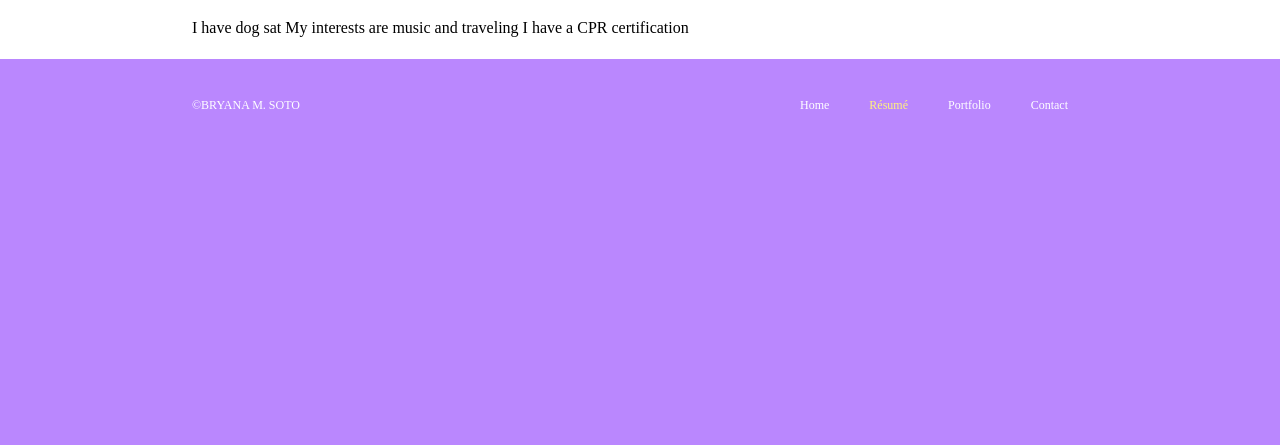
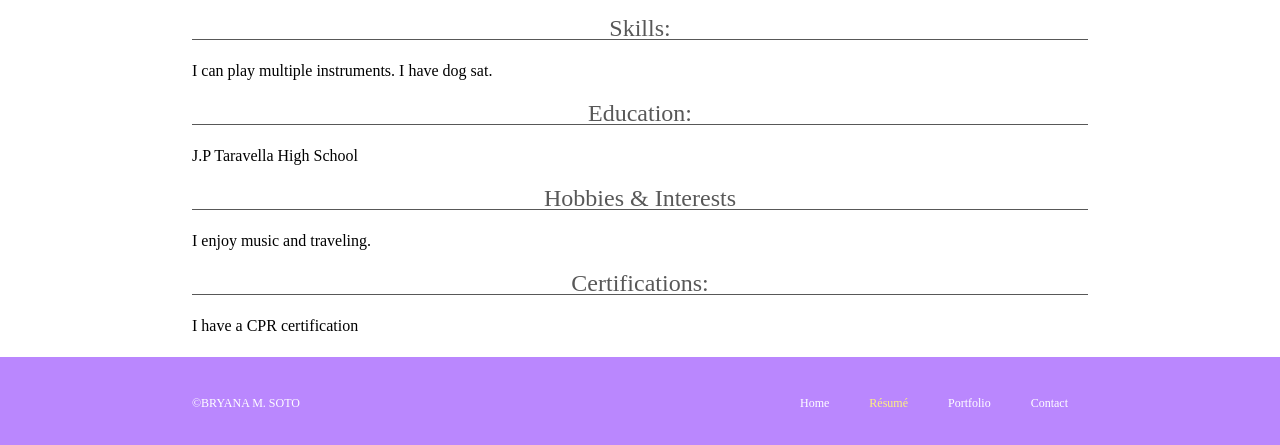
Before and after one commit to bryanasot0/resume-project, a plain HTML site: page resume.html in a window 1280 px wide. Shown: the part 209-654 px from the top of the page. Drawn offline with Linux system fonts and the light colour scheme.

Commit message:
Add files via upload

```diff
--- a/resume.html
+++ b/resume.html
@@ -29,10 +29,21 @@
 
 <article>
     <h1>Résumé:</h1>
+    <h2>Skills:</h2>
+    <p>I can play multiple instruments.
+       I have dog sat.
+    </p>
+
+    <h2>Education:</h2>
+    <p>J.P Taravella High School</p>
+
+    <h2>Hobbies & Interests</h2>
+    <p>I enjoy music and traveling.</p>
+
+
+    <h2>Certifications:</h2>
 
     <p>
-        I have dog sat
-        My interests are music and traveling
         I have a CPR certification
             </p>
         </article>
```
Also changed, not shown: contact.html (+1 -1 lines).
